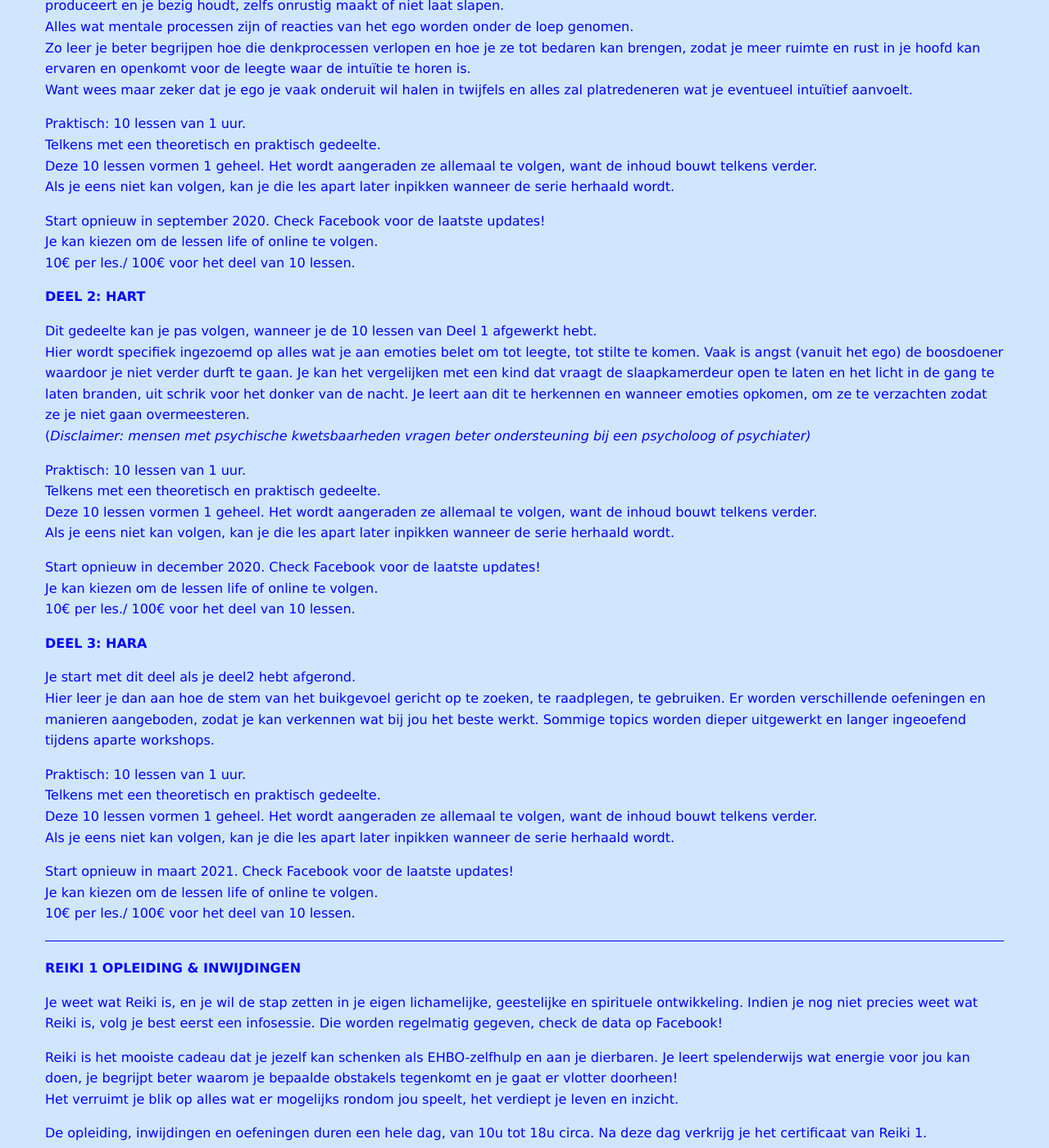
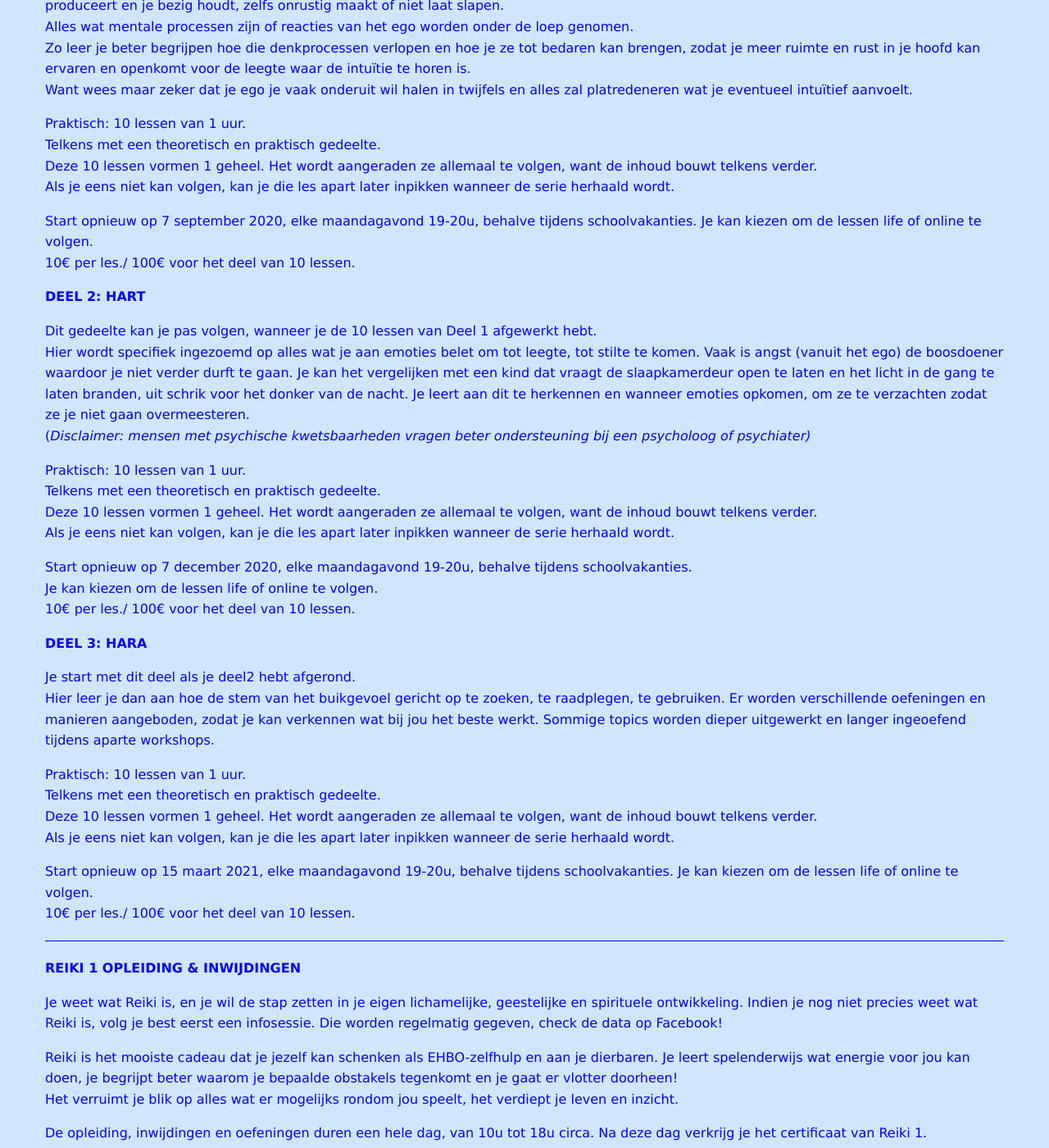
Before and after one commit to ankher/ankher.github.io, a Jekyll site: the page built from cursussen.md, in a window 1280 px wide and 1400 px high, scrolled down 364 px. Shown: the whole window at 82% size. Built offline with Jekyll 4.4.1, drawn with Linux system fonts in a browser that asks for light colours; nearby versions of some CDN libraries; our own code applies the rules of GitHub Pages for plain Markdown files.

Commit message:
Update cursussen.md

```diff
--- a/cursussen.md
+++ b/cursussen.md
@@ -22,7 +22,7 @@ Telkens met een theoretisch en praktisch gedeelte.
 Deze 10 lessen vormen 1 geheel. Het wordt aangeraden ze allemaal te volgen, want de inhoud bouwt telkens verder.
 Als je eens niet kan volgen, kan je die les apart later inpikken wanneer de serie herhaald wordt.
 
-Start opnieuw in september 2020. Check Facebook voor de laatste updates!
+Start opnieuw op 7 september 2020, elke maandagavond 19-20u, behalve tijdens schoolvakanties.
 Je kan kiezen om de lessen life of online te volgen.
 10€ per les./ 100€ voor het deel van 10 lessen.
 
@@ -37,7 +37,7 @@ Telkens met een theoretisch en praktisch gedeelte.
 Deze 10 lessen vormen 1 geheel. Het wordt aangeraden ze allemaal te volgen, want de inhoud bouwt telkens verder.
 Als je eens niet kan volgen, kan je die les apart later inpikken wanneer de serie herhaald wordt.
 
-Start opnieuw in december 2020. Check Facebook voor de laatste updates!
+Start opnieuw op 7 december 2020, elke maandagavond 19-20u, behalve tijdens schoolvakanties.
 Je kan kiezen om de lessen life of online te volgen.
 10€ per les./ 100€ voor het deel van 10 lessen.
 
@@ -53,7 +53,7 @@ Telkens met een theoretisch en praktisch gedeelte.
 Deze 10 lessen vormen 1 geheel. Het wordt aangeraden ze allemaal te volgen, want de inhoud bouwt telkens verder.
 Als je eens niet kan volgen, kan je die les apart later inpikken wanneer de serie herhaald wordt.
 
-Start opnieuw in maart 2021. Check Facebook voor de laatste updates!
+Start opnieuw op 15 maart 2021, elke maandagavond 19-20u, behalve tijdens schoolvakanties.
 Je kan kiezen om de lessen life of online te volgen.
 10€ per les./ 100€ voor het deel van 10 lessen.
 
```
